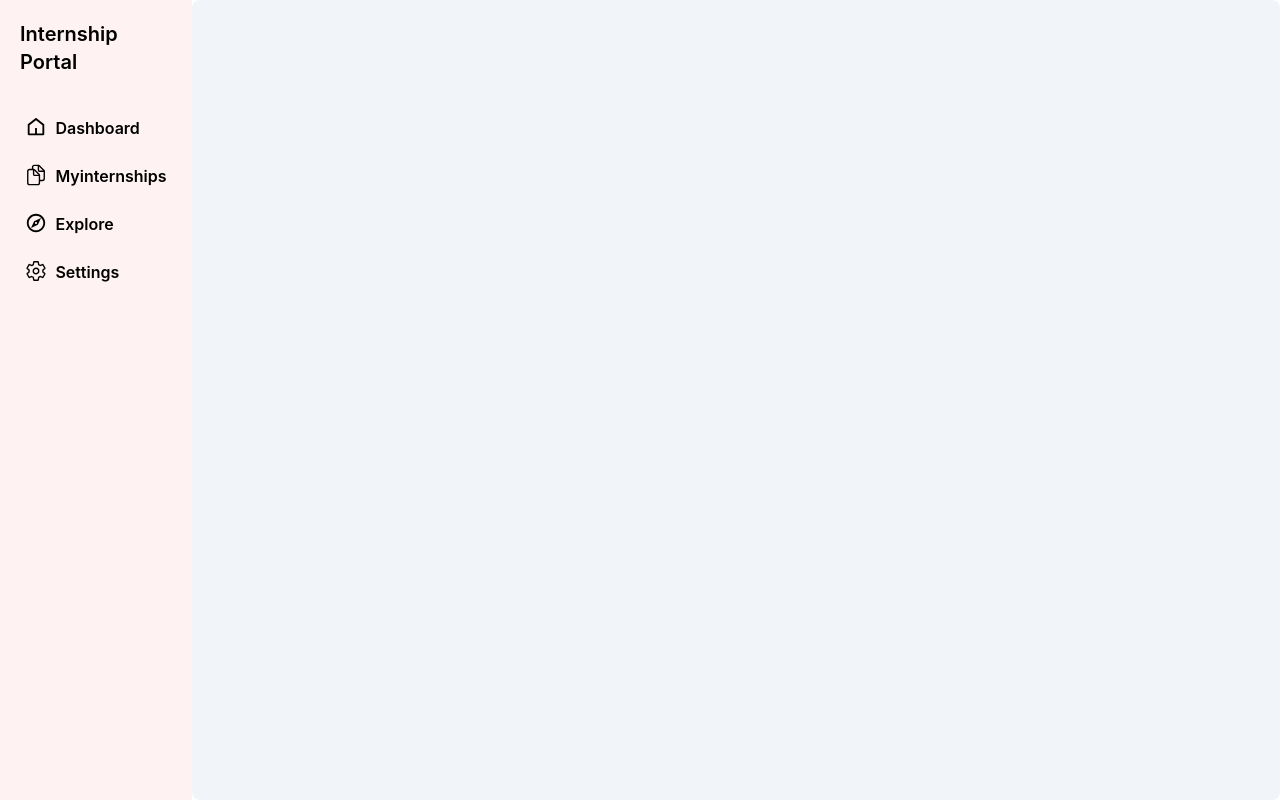
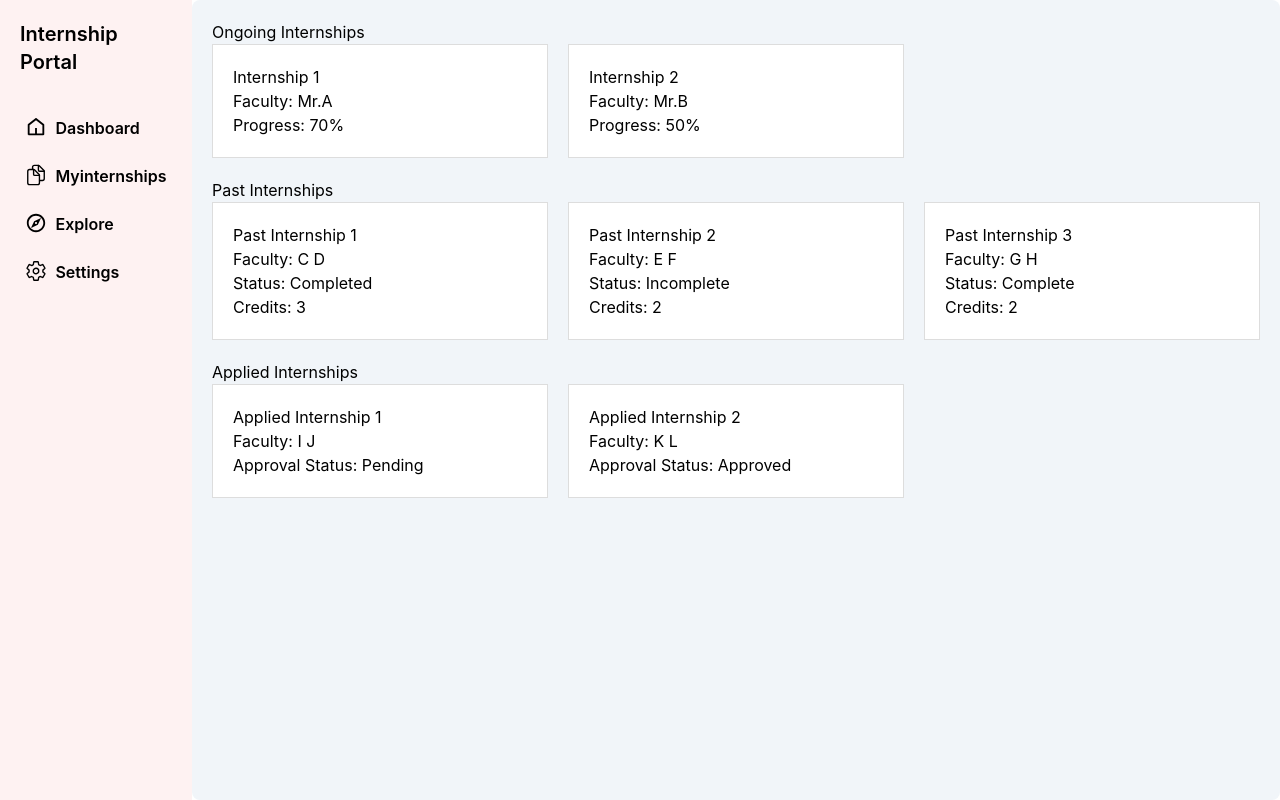
Before and after one commit to aakritim15/InternshipPortal, a React (Create React App) app in the folder client/: page /Student/myinternships in a window 1280 px wide. Built offline with nearby package versions, Linux system fonts and the light colour scheme.

Commit message:
added MyInternship in student dashboard

```diff
--- /dev/null
+++ b/client/src/pages/Student/MyInternship.css
@@ -0,0 +1,20 @@
+.internship-section {
+    margin-bottom: 20px; /* Add margin between each internship section */
+  }
+
+  .internship-boxes {
+    display: grid;
+    grid-template-columns: repeat(auto-fill, minmax(300px, 1fr));
+    gap: 20px;
+  }
+
+  .internship-box {
+    background-color: #ffffff;
+    border: 1px solid #ddd;
+    padding: 20px;
+    transition: transform 0.3s ease;
+  }
+
+  .internship-box:hover {
+    transform: scale(1.05);
+  }
--- a/client/src/pages/Student/MyInternship.js
+++ b/client/src/pages/Student/MyInternship.js
@@ -1,17 +1,73 @@
-import React from 'react'
-import Sidebar from '../../components/Sidebar'
+import React from 'react';
+import Sidebar from '../../components/Sidebar';
+import './MyInternship.css';
 
 const MyInternship = () => {
+
+  const ongoingInternships = [
+    { name: 'Internship 1', faculty: 'Mr.A', progress: 70 },
+    { name: 'Internship 2', faculty: 'Mr.B', progress: 50 },
+
+  ];
+
+  const pastInternships = [
+    { name: 'Past Internship 1', faculty: 'C D', status: 'Completed', credits: 3 },
+    { name: 'Past Internship 2', faculty: 'E F', status: 'Incomplete', credits: 2 },
+    { name: 'Past Internship 3', faculty: 'G H', status: 'Complete', credits: 2 },
+
+  ];
+
+  const appliedInternships = [
+    { name: 'Applied Internship 1', faculty: 'I J', approvalStatus: 'Pending' },
+    { name: 'Applied Internship 2', faculty: 'K L', approvalStatus: 'Approved' },
+
+  ];
+
   return (
-    <div className='flex w-full h-screen '>
-      <div className='flex-col bg-red-50 p-5 w-[15%] '>
-        <Sidebar/>
+    <div className='flex w-full h-screen'>
+      <div className='flex-col bg-red-50 p-5 w-[15%]'>
+        <Sidebar />
       </div>
       <div className='rounded-lg bg-slate-100 w-[85%] p-5'>
-
+        <div className="internship-section">
+          <h2>Ongoing Internships</h2>
+          <div className="internship-boxes">
+            {ongoingInternships.map((internship, index) => (
+              <div key={index} className='internship-box'>
+                <h3>{internship.name}</h3>
+                <p>Faculty: {internship.faculty}</p>
+                <p>Progress: {internship.progress}%</p>
+              </div>
+            ))}
+          </div>
+        </div>
+        <div className="internship-section">
+          <h2>Past Internships</h2>
+          <div className="internship-boxes">
+            {pastInternships.map((internship, index) => (
+              <div key={index} className='internship-box'>
+                <h3>{internship.name}</h3>
+                <p>Faculty: {internship.faculty}</p>
+                <p>Status: {internship.status}</p>
+                <p>Credits: {internship.credits}</p>
+              </div>
+            ))}
+          </div>
+        </div>
+        <div className="internship-section">
+          <h2>Applied Internships</h2>
+          <div className="internship-boxes">
+            {appliedInternships.map((internship, index) => (
+              <div key={index} className='internship-box'>
+                <h3>{internship.name}</h3>
+                <p>Faculty: {internship.faculty}</p>
+                <p>Approval Status: {internship.approvalStatus}</p>
+              </div>
+            ))}
+          </div>
+        </div>
       </div>
     </div>
-  )
-}
-
-export default MyInternship
+  );
+};
+export default MyInternship;
```
